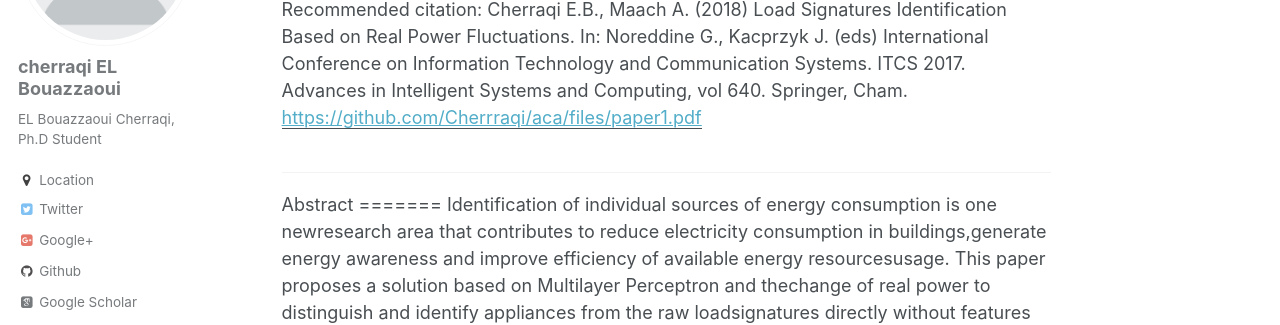
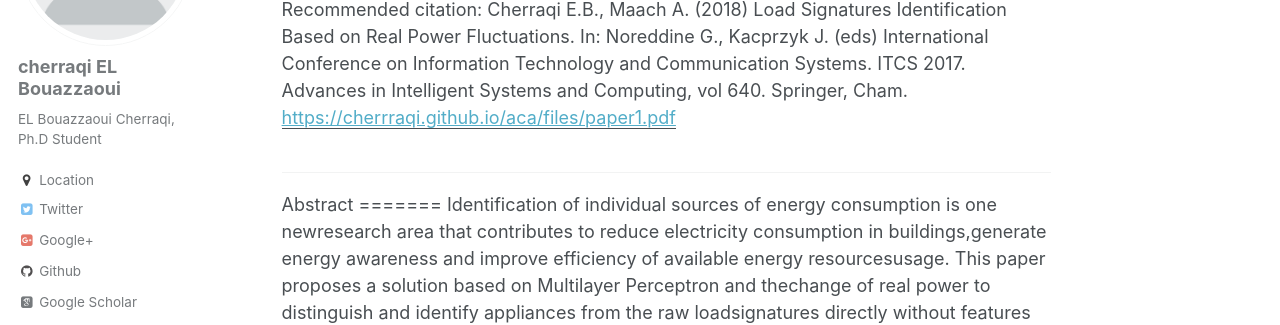
Before and after one commit to Cherrraqi/aca, a Jekyll site: the page built from _publications/Load Signatures Identification Based on Real Power Fluctuations.md, in a window 1280 px wide and 900 px high. Shown: the part 247-572 px from the top of the window. Built offline with Jekyll 4.4.1, drawn with Linux system fonts in a browser that asks for light colours; some web fonts are replaced; part of the change alters nothing that is shown.

Commit message:
Update Load Signatures Identification Based on Real Power Fluctuations.md

```diff
--- a/_publications/Load Signatures Identification Based on Real Power Fluctuations.md
+++ b/_publications/Load Signatures Identification Based on Real Power Fluctuations.md
@@ -5,7 +5,7 @@ permalink:
 excerpt: ''
 date: 2017-12-01
 venue: ''
-paperurl: 'https://github.com/Cherrraqi/aca/files/paper1.pdf'
+paperurl: 'https://cherrraqi.github.io/aca/files/paper1.pdf'
 citation: 'Cherraqi E.B., Maach A. (2018) Load Signatures Identification Based on Real Power Fluctuations. In: Noreddine G., Kacprzyk J. (eds) International Conference on Information Technology and Communication Systems. ITCS 2017. Advances in Intelligent Systems and Computing, vol 640. Springer, Cham.'
 ---
 -------------
@@ -13,7 +13,7 @@ Abstract
 =======
 Identification of individual sources of energy consumption is one newresearch  area  that  contributes  to  reduce  electricity  consumption  in  buildings,generate energy awareness and improve efficiency of available energy resourcesusage.  This  paper  proposes  a  solution  based  on  Multilayer  Perceptron  and  thechange  of  real  power  to  distinguish  and  identify  appliances  from  the  raw  loadsignatures directly without features extraction. Our simulation indicates that theseraw load signatures can offer a quick and accurate identification.
 
-[Download paper here](http://academicpages.github.io/files/paper2.pdf)
+[Download paper here](https://cherrraqi.github.io/aca/files/paper1.pdf)
 
 Cherraqi E.B., Maach A. (2018) Load Signatures Identification Based on Real Power Fluctuations. In: Noreddine G., Kacprzyk J. (eds) International Conference on Information Technology and Communication Systems. ITCS 2017. Advances in Intelligent Systems and Computing, vol 640. Springer, Cham
 -------------
```
